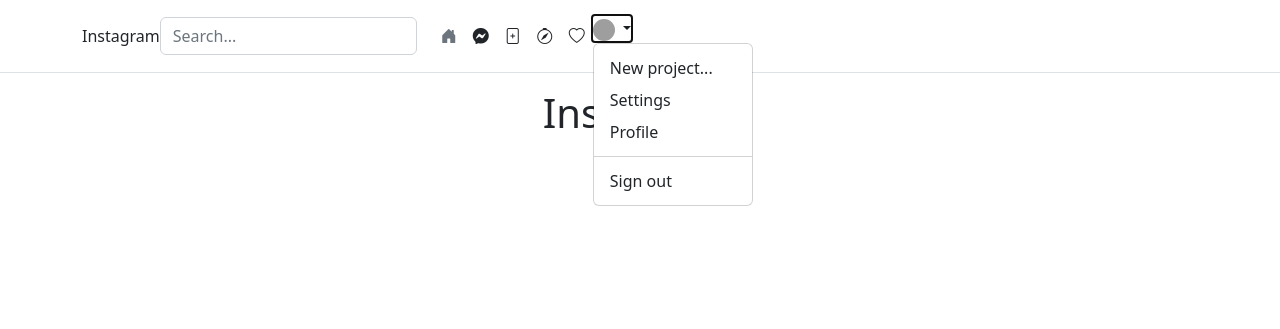
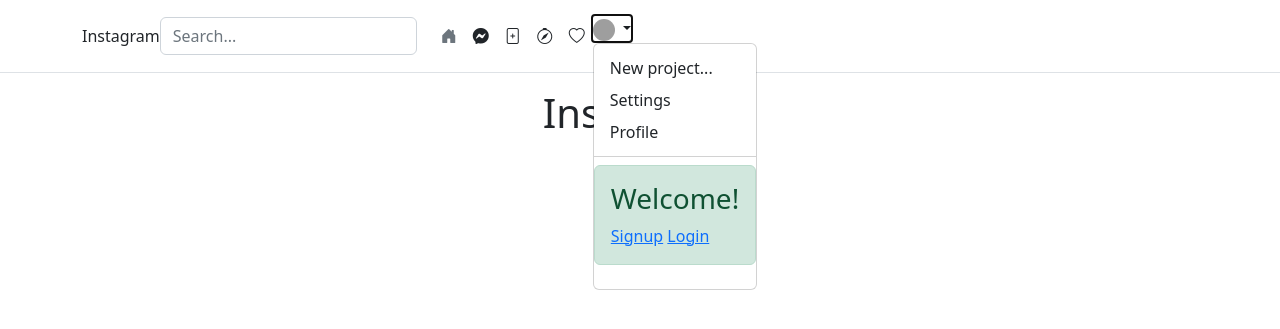
Before and after one commit to kLeitich/instagram-clone, a Django app: page / in a window 1280 px wide, after a click that opens the changed part. Shown: the top 329 px of the page. Run offline with Django 4.2, Linux system fonts and the light colour scheme; grey boxes are pictures that could not be loaded.

Commit message:
adding log in and log out

```diff
--- a/app/templates/base.html
+++ b/app/templates/base.html
@@ -59,7 +59,18 @@
                               <li><a class="dropdown-item" href="#">Settings</a></li>
                               <li><a class="dropdown-item" href="#">Profile</a></li>
                               <li><hr class="dropdown-divider"></li>
-                              <li><a class="dropdown-item" href="#">Sign out</a></li>
+                              <li>{% if user.is_authenticated %}
+                                <div class="alert alert-success" role="alert">
+                                    <h3>Welcome {{ user.username }}!</h3>
+                                    <a href="{% url 'logout' %}">Logout?</a>
+                                </div>
+                            {% else %}
+                                <div class="alert alert-success" role="alert">
+                                    <h3>Welcome!</h3>
+                                    <a href="{% url 'register' %}">Signup</a>
+                                    <a href="{% url 'login' %}">Login</a>
+                                </div>
+                            {% endif %}</li>
                             </ul>
                     </li>
                   </ul>
--- a/app/urls.py
+++ b/app/urls.py
@@ -1,7 +1,10 @@
 from django.urls import re_path,path
 from . import views
+from django.contrib.auth import views as auth_views
 
 urlpatterns=[
     path('',views.welcome,name = 'welcome'),
-    path('register',views.register_user,name = 'register')
+    path('register',views.register_user,name = 'register'),
+    path('login/', auth_views.LoginView.as_view(template_name='auth/login.html'), name='login'),
+    path('logout/', auth_views.LogoutView.as_view(template_name='users/logout.html'), name='logout'),
 ]
```
Also changed, not shown: app/templates/auth/login.html (added, +11 -0 lines), app/views.py (+8 -0 lines), instagram/settings.py (+9 -2 lines).
